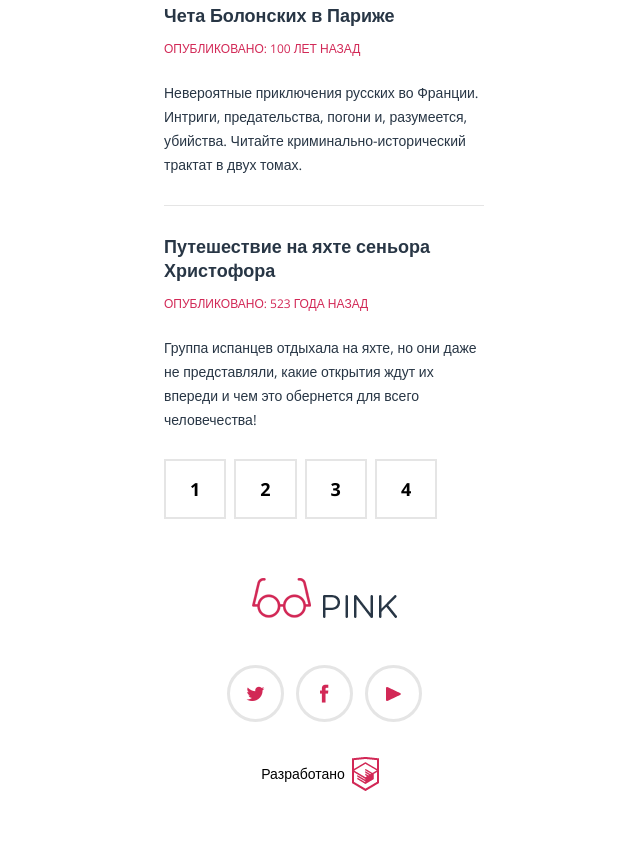
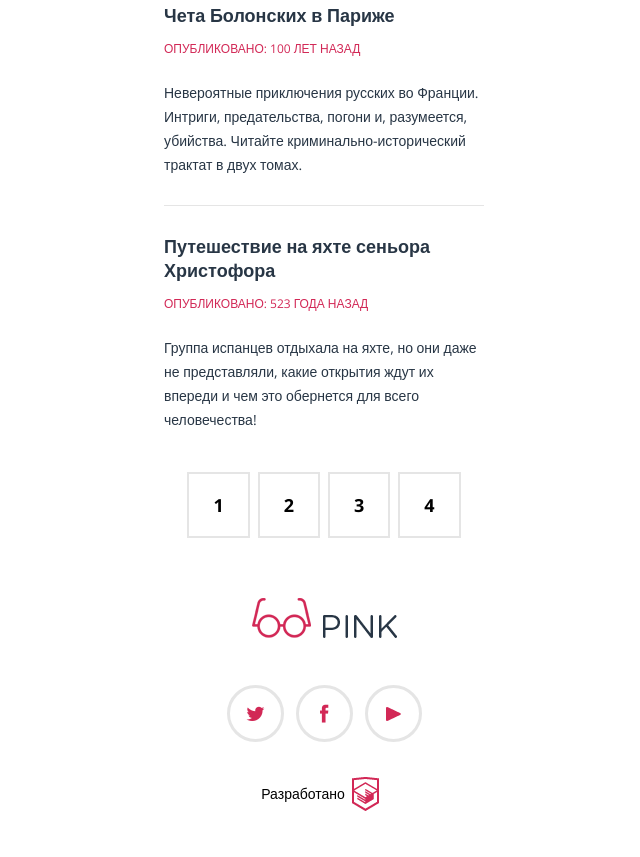
Before and after one commit to maviroot/45021-pink, a website: page blog.html in a window 1280 px wide. Shown: the part 668-1525 px from the top of the page, without its empty margins (316-956 px from the left). Drawn offline with nearby package versions, Linux system fonts and the light colour scheme.

Commit message:
edit blog.html
edit centering of pagination and some paddings

```diff
--- a/less/base.less
+++ b/less/base.less
@@ -22,5 +22,6 @@ p,h1 {
 }
 
 ul {
+  margin: 0;
   padding: 0;
 }
--- a/less/main.less
+++ b/less/main.less
@@ -1,5 +1,6 @@
 .blog {
   padding-top: 10px;
+  padding-bottom: 40px;
 }
 
 .blog__item {
@@ -11,6 +12,7 @@
 
   &:last-child {
     border: none;
+    padding-bottom: 0;
   }
 }
 
@@ -35,17 +37,26 @@
 
 .pagination {
   display: flex;
+  justify-content: center;
   list-style-type: none;
   padding-bottom: 60px;
 }
 
+.pagination__item {
+  border: 2px solid @border-color;
+  margin-right: 8px;
+
+  &:last-child {
+    margin-right: 0;
+  }
+}
+
 .pagination__link {
   .nonedecoration-link();
+  display: block;
   font-size: 18px;
   font-weight: 700;
   line-height: 30px;
   text-transform: uppercase;
   padding: 16px 24px;
-  margin-right: 8px;
-  border: 2px solid @border-color;
 }
```
Also changed, not shown: css/style.css.
